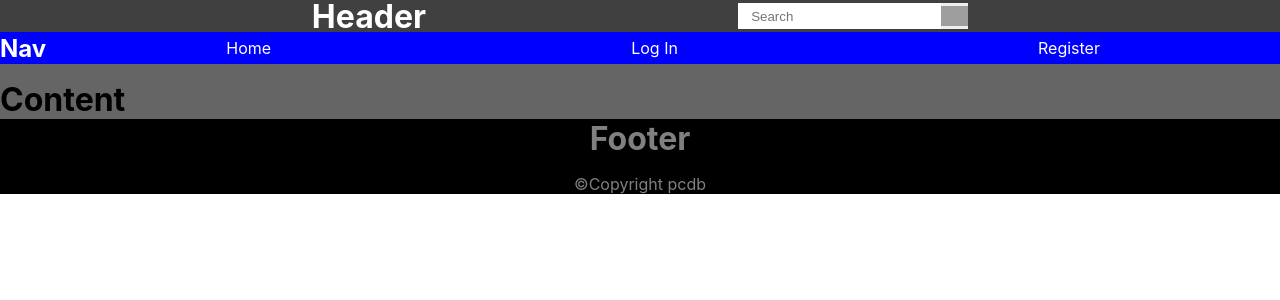
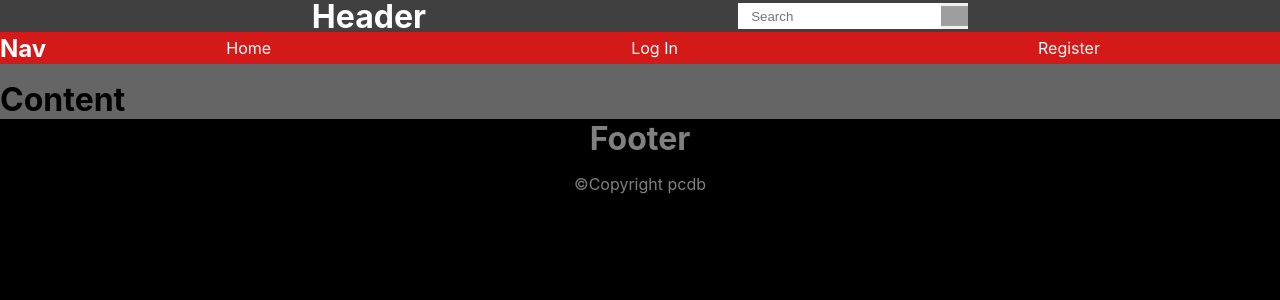
Before and after one commit to LstChanceMadrid/pcdb, a React (Create React App) app in the folder client/: page / in a window 1280 px wide. Shown: the top 300 px of the page. Built offline with nearby package versions, Linux system fonts and the light colour scheme; grey boxes are pictures that could not be loaded.

Commit message:
sticky nav

```diff
--- a/client/src/components/nav/Nav.js
+++ b/client/src/components/nav/Nav.js
@@ -2,9 +2,23 @@ import React, { Component } from 'react'
 import {Link} from 'react-router-dom'
 
 export default class Nav extends Component {
+
+
   render() {
+
+    window.onscroll = () => {
+			let navBar = document.getElementsByTagName('nav')
+			console.log('hi')
+			if (window.scrollY > 30) {
+				navBar[0].classList.add('sticky')
+		} else {
+			navBar[0].classList.remove('sticky')
+		}
+	}
+
+
     return (
-      <nav>
+      <nav className="nav-bar">
         <h1>Nav</h1>
         <div className="nav-links-container">
             <div><Link to = "/home">Home</Link></div>
--- a/client/src/components/nav/UserNav.js
+++ b/client/src/components/nav/UserNav.js
@@ -4,20 +4,27 @@ import {Link} from 'react-router-dom'
 
 export default class UserNav extends Component {
 
-
 	handleLogoutButtonClick = () => {
 		delete localStorage.jsonwebtoken
 
 	}
 
+	render() {
 
-
-	render() {
+		window.onscroll = () => {
+			let navBar = document.getElementsByTagName('nav')
+			console.log('hi')
+			if (window.scrollY > 30) {
+				navBar[0].classList.add('sticky')
+		} else {
+			navBar[0].classList.remove('sticky')
+		}
+	}
 		return (
-			<nav>
+			<nav className="nav-bar">
 				<h1>User Nav</h1>
 
-				<div className="nav-links-container">
+				<div  className="nav-links-container">
 					<div><Link to = "/home">Home</Link></div>
 					<div><Link to = "/my-x">My X</Link></div>
 					<div><a href="/home" onClick={this.handleLogoutButtonClick}>Logout</a></div>
--- a/client/src/styles/App.css
+++ b/client/src/styles/App.css
@@ -1,3 +1,5 @@
+body {}
+
 header {
   background: rgba(0, 0, 0, 0.75);
   height: 2em;
@@ -42,14 +44,17 @@ h1 {
   padding: 0;
 }
 
+
+
+
 nav {
-  position: fixed;
+  position: absolute;
   height: 2em;
   top: 2em;
   display: flex;
   width: 100%;
   align-items: center;
-  background: blue;
+  background: rgba(250, 0, 0, 0.75);
 }
 
 .nav-links-container {
@@ -79,7 +84,11 @@ main {
 
 
 
-
+.sticky {
+  position: fixed;
+  top: 0;
+  width:100%;
+}
 
 
 
@@ -120,6 +129,7 @@ footer {
   background: black;
   color: gray;
   text-align: center;
+  height: 70em;
 }
 
 @keyframes App-logo-spin {
--- a/package.json
+++ b/package.json
@@ -11,9 +11,12 @@
     "bcrypt": "^3.0.2",
     "body-parser": "^1.18.3",
     "cors": "^2.8.5",
+    "enzyme": "^3.7.0",
+    "enzyme-adapter-react-16": "^1.7.0",
     "express": "^4.16.4",
     "jsonwebtoken": "^8.4.0",
-    "pg-promise": "^8.5.2"
+    "pg-promise": "^8.5.2",
+    "react-test-renderer": "^16.6.3"
   },
   "devDependencies": {
     "concurrently": "^4.0.1"
```
Also changed, not shown: 1 other file (tests, documents, lock files or other folders).
